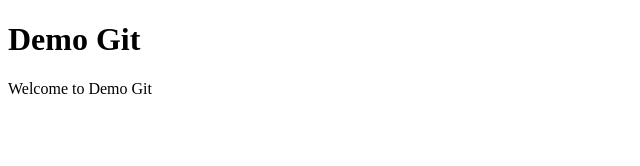
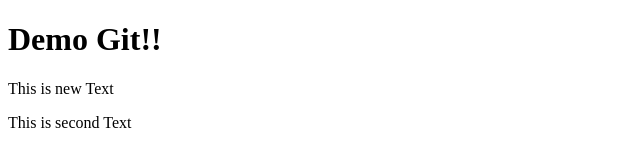
Before and after one commit to Peeraphon1/6530300945, a plain HTML site: page index.html in a window 1280 px wide. Shown: the whole page, without its empty margins (0-640 px from the left). Drawn offline with Linux system fonts and the light colour scheme.

Commit message:
Add-feature

```diff
--- a/index.html
+++ b/index.html
@@ -2,7 +2,8 @@
 <html lang="th">
 <head><tiltle></tiltle></head>
 <body>
-    <h1>Demo Git</h1>
-    <p>Welcome to Demo Git</p>
+    <h1>Demo Git!!</h1>
+    <p>This is new Text</p>
+    <p>This is second Text</p>
 </body>
 </html>
```
